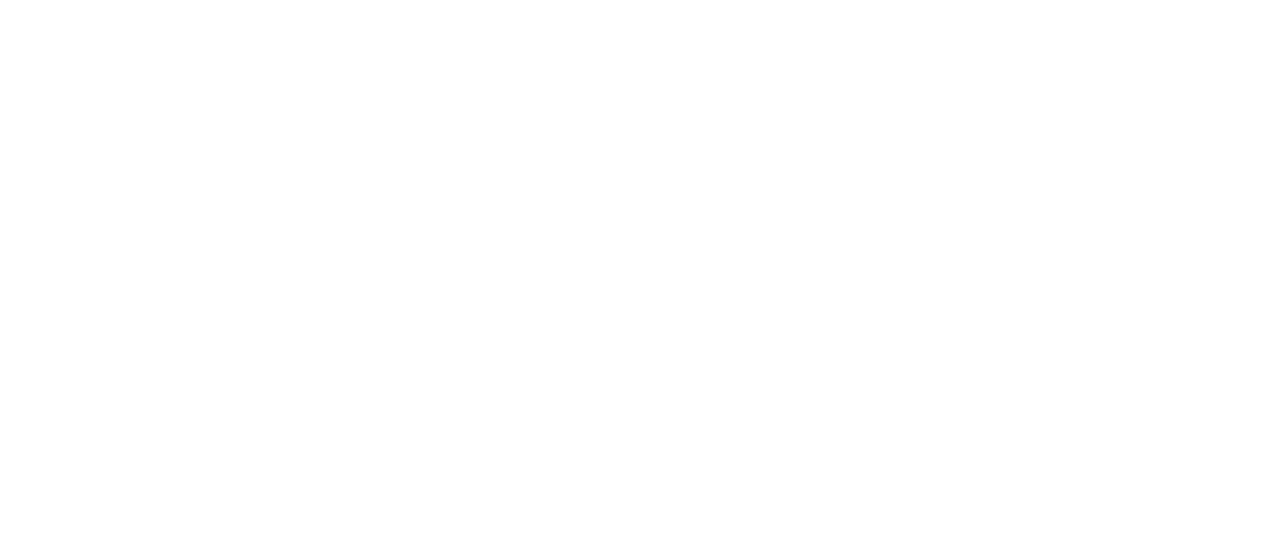
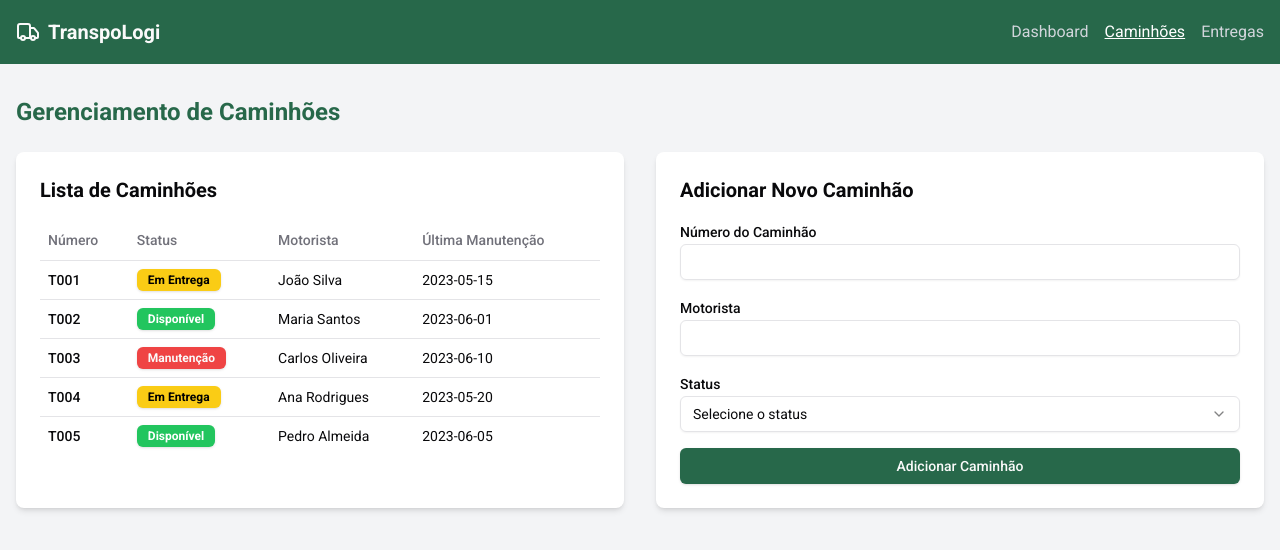
Before and after one commit to eri-fernandes/transpo-logi, a React (Vite) app in the folder frontend/: page /trucks in a window 1280 px wide. Before the commit this address had no page. Shown: the top 550 px of the page. Built offline with nearby package versions, Linux system fonts and the light colour scheme.

Commit message:
feat(frontend): cria layout inicial da página de caminhões

```diff
--- a/frontend/package.json
+++ b/frontend/package.json
@@ -12,6 +12,7 @@
   "dependencies": {
     "@fontsource/roboto": "^5.1.0",
     "@radix-ui/react-label": "^2.1.1",
+    "@radix-ui/react-select": "^2.1.4",
     "@radix-ui/react-slot": "^1.1.1",
     "class-variance-authority": "^0.7.1",
     "clsx": "^2.1.1",
--- a/frontend/src/App.tsx
+++ b/frontend/src/App.tsx
@@ -2,6 +2,7 @@
 import { Login } from './pages/login';
 import { Dashboard } from '@/pages/dashboard';
 import { AuthLayout } from '@/layouts/auth-layout';
+import { Trucks } from './pages/trucks';
 
 export default function App() {
   return (
@@ -12,6 +13,7 @@
         {/* Área logada */}
         <Route element={<AuthLayout />}>
           <Route path="/dashboard" element={<Dashboard />} />
+          <Route path="/trucks" element={<Trucks />} />
         </Route>
       </Routes>
     </BrowserRouter>
--- /dev/null
+++ b/frontend/src/components/forms/new-truck-form/index.tsx
@@ -0,0 +1,72 @@
+import { useState } from 'react';
+import { Button } from '@/components/ui/button';
+import { Input } from '@/components/ui/input';
+import { Label } from '@/components/ui/label';
+import {
+  Select,
+  SelectContent,
+  SelectItem,
+  SelectTrigger,
+  SelectValue,
+} from '@/components/ui/select';
+
+export function NewTruckForm() {
+  const [number, setNumber] = useState('');
+  const [driver, setDriver] = useState('');
+  const [status, setStatus] = useState('');
+
+  const handleSubmit = (e: React.FormEvent) => {
+    e.preventDefault();
+    // Handle form submission (e.g., send data to API)
+    console.log('New truck:', { number, driver, status });
+    // Reset form
+    setNumber('');
+    setDriver('');
+    setStatus('');
+  };
+
+  return (
+    <div className="rounded-lg bg-white p-6 shadow-md">
+      <h2 className="mb-4 text-xl font-bold">Adicionar Novo Caminhão</h2>
+      <form onSubmit={handleSubmit} className="space-y-4">
+        <div>
+          <Label htmlFor="number">Número do Caminhão</Label>
+          <Input
+            id="number"
+            value={number}
+            onChange={(e) => setNumber(e.target.value)}
+            required
+          />
+        </div>
+        <div>
+          <Label htmlFor="driver">Motorista</Label>
+          <Input
+            id="driver"
+            value={driver}
+            onChange={(e) => setDriver(e.target.value)}
+            required
+          />
+        </div>
+        <div>
+          <Label htmlFor="status">Status</Label>
+          <Select value={status} onValueChange={setStatus} required>
+            <SelectTrigger>
+              <SelectValue placeholder="Selecione o status" />
+            </SelectTrigger>
+            <SelectContent>
+              <SelectItem value="disponivel">Disponível</SelectItem>
+              <SelectItem value="em_entrega">Em Entrega</SelectItem>
+              <SelectItem value="manutencao">Manutenção</SelectItem>
+            </SelectContent>
+          </Select>
+        </div>
+        <Button
+          type="submit"
+          className="bg-primary text-primary-foreground hover:bg-primary/90 w-full"
+        >
+          Adicionar Caminhão
+        </Button>
+      </form>
+    </div>
+  );
+}
--- /dev/null
+++ b/frontend/src/components/ui/select.tsx
@@ -0,0 +1,157 @@
+import * as React from "react"
+import * as SelectPrimitive from "@radix-ui/react-select"
+import { Check, ChevronDown, ChevronUp } from "lucide-react"
+
+import { cn } from "@/lib/utils"
+
+const Select = SelectPrimitive.Root
+
+const SelectGroup = SelectPrimitive.Group
+
+const SelectValue = SelectPrimitive.Value
+
+const SelectTrigger = React.forwardRef<
+  React.ElementRef<typeof SelectPrimitive.Trigger>,
+  React.ComponentPropsWithoutRef<typeof SelectPrimitive.Trigger>
+>(({ className, children, ...props }, ref) => (
+  <SelectPrimitive.Trigger
+    ref={ref}
+    className={cn(
+      "flex h-9 w-full items-center justify-between whitespace-nowrap rounded-md border border-input bg-transparent px-3 py-2 text-sm shadow-sm ring-offset-background placeholder:text-muted-foreground focus:outline-none focus:ring-1 focus:ring-ring disabled:cursor-not-allowed disabled:opacity-50 [&>span]:line-clamp-1",
+      className
+    )}
+    {...props}
+  >
+    {children}
+    <SelectPrimitive.Icon asChild>
+      <ChevronDown className="h-4 w-4 opacity-50" />
+    </SelectPrimitive.Icon>
+  </SelectPrimitive.Trigger>
+))
+SelectTrigger.displayName = SelectPrimitive.Trigger.displayName
+
+const SelectScrollUpButton = React.forwardRef<
+  React.ElementRef<typeof SelectPrimitive.ScrollUpButton>,
+  React.ComponentPropsWithoutRef<typeof SelectPrimitive.ScrollUpButton>
+>(({ className, ...props }, ref) => (
+  <SelectPrimitive.ScrollUpButton
+    ref={ref}
+    className={cn(
+      "flex cursor-default items-center justify-center py-1",
+      className
+    )}
+    {...props}
+  >
+    <ChevronUp className="h-4 w-4" />
+  </SelectPrimitive.ScrollUpButton>
+))
+SelectScrollUpButton.displayName = SelectPrimitive.ScrollUpButton.displayName
+
+const SelectScrollDownButton = React.forwardRef<
+  React.ElementRef<typeof SelectPrimitive.ScrollDownButton>,
+  React.ComponentPropsWithoutRef<typeof SelectPrimitive.ScrollDownButton>
+>(({ className, ...props }, ref) => (
+  <SelectPrimitive.ScrollDownButton
+    ref={ref}
+    className={cn(
+      "flex cursor-default items-center justify-center py-1",
+      className
+    )}
+    {...props}
+  >
+    <ChevronDown className="h-4 w-4" />
+  </SelectPrimitive.ScrollDownButton>
+))
+SelectScrollDownButton.displayName =
+  SelectPrimitive.ScrollDownButton.displayName
+
+const SelectContent = React.forwardRef<
+  React.ElementRef<typeof SelectPrimitive.Content>,
+  React.ComponentPropsWithoutRef<typeof SelectPrimitive.Content>
+>(({ className, children, position = "popper", ...props }, ref) => (
+  <SelectPrimitive.Portal>
+    <SelectPrimitive.Content
+      ref={ref}
+      className={cn(
+        "relative z-50 max-h-96 min-w-[8rem] overflow-hidden rounded-md border bg-popover text-popover-foreground shadow-md data-[state=open]:animate-in data-[state=closed]:animate-out data-[state=closed]:fade-out-0 data-[state=open]:fade-in-0 data-[state=closed]:zoom-out-95 data-[state=open]:zoom-in-95 data-[side=bottom]:slide-in-from-top-2 data-[side=left]:slide-in-from-right-2 data-[side=right]:slide-in-from-left-2 data-[side=top]:slide-in-from-bottom-2",
+        position === "popper" &&
+          "data-[side=bottom]:translate-y-1 data-[side=left]:-translate-x-1 data-[side=right]:translate-x-1 data-[side=top]:-translate-y-1",
+        className
+      )}
+      position={position}
+      {...props}
+    >
+      <SelectScrollUpButton />
+      <SelectPrimitive.Viewport
+        className={cn(
+          "p-1",
+          position === "popper" &&
+            "h-[var(--radix-select-trigger-height)] w-full min-w-[var(--radix-select-trigger-width)]"
+        )}
+      >
+        {children}
+      </SelectPrimitive.Viewport>
+      <SelectScrollDownButton />
+    </SelectPrimitive.Content>
+  </SelectPrimitive.Portal>
+))
+SelectContent.displayName = SelectPrimitive.Content.displayName
+
+const SelectLabel = React.forwardRef<
+  React.ElementRef<typeof SelectPrimitive.Label>,
+  React.ComponentPropsWithoutRef<typeof SelectPrimitive.Label>
+>(({ className, ...props }, ref) => (
+  <SelectPrimitive.Label
+    ref={ref}
+    className={cn("px-2 py-1.5 text-sm font-semibold", className)}
+    {...props}
+  />
+))
+SelectLabel.displayName = SelectPrimitive.Label.displayName
+
+const SelectItem = React.forwardRef<
+  React.ElementRef<typeof SelectPrimitive.Item>,
+  React.ComponentPropsWithoutRef<typeof SelectPrimitive.Item>
+>(({ className, children, ...props }, ref) => (
+  <SelectPrimitive.Item
+    ref={ref}
+    className={cn(
+      "relative flex w-full cursor-default select-none items-center rounded-sm py-1.5 pl-2 pr-8 text-sm outline-none focus:bg-accent focus:text-accent-foreground data-[disabled]:pointer-events-none data-[disabled]:opacity-50",
+      className
+    )}
+    {...props}
+  >
+    <span className="absolute right-2 flex h-3.5 w-3.5 items-center justify-center">
+      <SelectPrimitive.ItemIndicator>
+        <Check className="h-4 w-4" />
+      </SelectPrimitive.ItemIndicator>
+    </span>
+    <SelectPrimitive.ItemText>{children}</SelectPrimitive.ItemText>
+  </SelectPrimitive.Item>
+))
+SelectItem.displayName = SelectPrimitive.Item.displayName
+
+const SelectSeparator = React.forwardRef<
+  React.ElementRef<typeof SelectPrimitive.Separator>,
+  React.ComponentPropsWithoutRef<typeof SelectPrimitive.Separator>
+>(({ className, ...props }, ref) => (
+  <SelectPrimitive.Separator
+    ref={ref}
+    className={cn("-mx-1 my-1 h-px bg-muted", className)}
+    {...props}
+  />
+))
+SelectSeparator.displayName = SelectPrimitive.Separator.displayName
+
+export {
+  Select,
+  SelectGroup,
+  SelectValue,
+  SelectTrigger,
+  SelectContent,
+  SelectLabel,
+  SelectItem,
+  SelectSeparator,
+  SelectScrollUpButton,
+  SelectScrollDownButton,
+}
--- a/frontend/src/pages/login/index.tsx
+++ b/frontend/src/pages/login/index.tsx
@@ -1,4 +1,4 @@
-import LoginForm from '@/components/login-form';
+import LoginForm from '@/components/forms/login-form';
 import { Truck } from 'lucide-react';
 
 export function Login() {
--- /dev/null
+++ b/frontend/src/pages/trucks/index.tsx
@@ -0,0 +1,19 @@
+import { NewTruckForm } from '@/components/forms/new-truck-form';
+import { TruckList } from '@/components/truck-list';
+
+export function Trucks() {
+  return (
+    <main className="flex-grow bg-gray-100">
+      <div className="container mx-auto px-4 py-8">
+        <h1 className="text-primary mb-6 text-2xl font-bold">
+          Gerenciamento de Caminhões
+        </h1>
+
+        <div className="grid grid-cols-1 gap-8 lg:grid-cols-2">
+          <TruckList />
+          <NewTruckForm />
+        </div>
+      </div>
+    </main>
+  );
+}
```
Also changed, not shown: frontend/src/components/forms/login-form/index.tsx (renamed from frontend/src/components/login-form/index.tsx), 1 other file (tests, documents, lock files or other folders).
